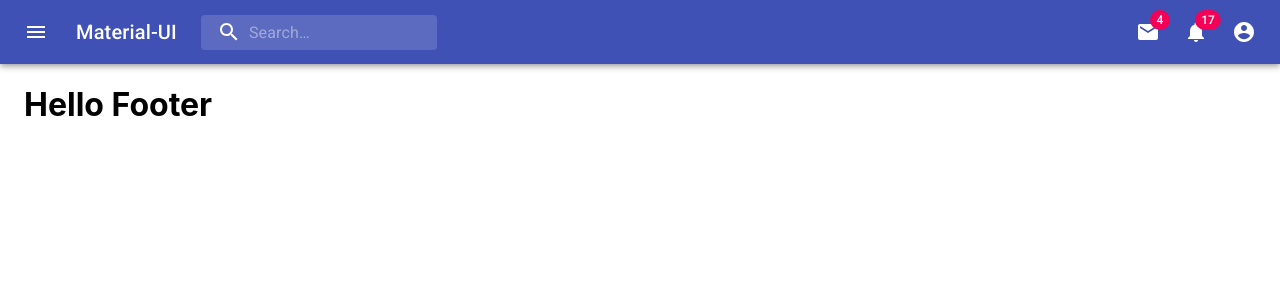
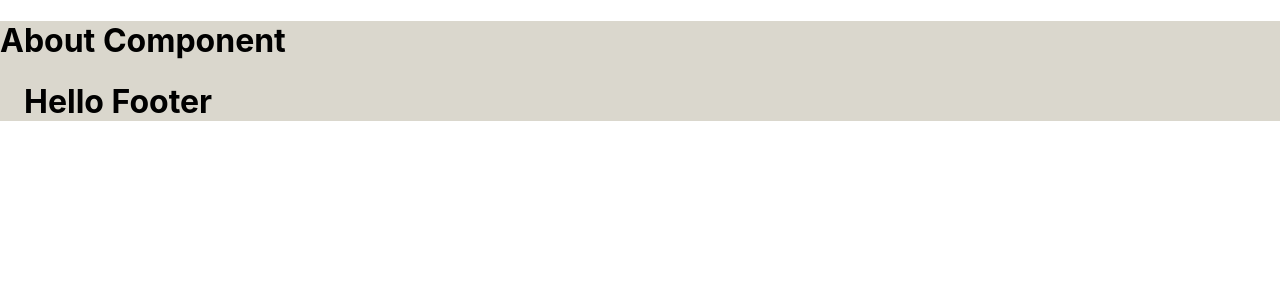
Before and after one commit to gtchakama/travel-guide, a React (Create React App) app: page /about in a window 1280 px wide. Shown: the top 300 px of the page. Built offline with nearby package versions, Linux system fonts and the light colour scheme.

Commit message:
Icon | Json | UX

```diff
--- a/package.json
+++ b/package.json
@@ -4,6 +4,7 @@
   "private": true,
   "dependencies": {
     "@material-ui/core": "^4.11.4",
+    "@material-ui/icons": "^4.11.2",
     "@testing-library/jest-dom": "^5.14.1",
     "@testing-library/react": "^11.2.7",
     "@testing-library/user-event": "^12.8.3",
--- a/src/App.css
+++ b/src/App.css
@@ -1,38 +1,4 @@
-.App {
-  text-align: center;
+
+.myApp{
+  background-color: #DAD7CD;
 }
-
-.App-logo {
-  height: 40vmin;
-  pointer-events: none;
-}
-
-@media (prefers-reduced-motion: no-preference) {
-  .App-logo {
-    animation: App-logo-spin infinite 20s linear;
-  }
-}
-
-.App-header {
-  background-color: #282c34;
-  min-height: 100vh;
-  display: flex;
-  flex-direction: column;
-  align-items: center;
-  justify-content: center;
-  font-size: calc(10px + 2vmin);
-  color: white;
-}
-
-.App-link {
-  color: #61dafb;
-}
-
-@keyframes App-logo-spin {
-  from {
-    transform: rotate(0deg);
-  }
-  to {
-    transform: rotate(360deg);
-  }
-}
--- a/src/App.js
+++ b/src/App.js
@@ -1,18 +1,21 @@
 import React from "react";
 import "./App.css";
 import Home from "./components/Home";
-import Header from "./components/Header";
 import About from "./components/About";
 import Footer from "./components/Footer";
 import { BrowserRouter as Router, Route, Switch } from "react-router-dom";
 
 function App() {
   return (
-    <div>
-      <Header />
-
-      <Footer />
-    </div>
+    <Router>
+      <div className="myApp">
+        <Switch>
+          <Route exact path="/about" component={About} />
+          <Route exact path="/" component={Home} />
+        </Switch>
+        <Footer />
+      </div>
+    </Router>
   );
 }
 
--- a/src/components/Country.js
+++ b/src/components/Country.js
@@ -4,18 +4,22 @@ import SpinnerIcon from "./SpinnerIcon";
 import uuid from "react-uuid";
 import Typography from "@material-ui/core/Typography";
 import { Container } from "@material-ui/core";
-import { makeStyles } from "@material-ui/core/styles";
+import { makeStyles } from "@material-ui/core";
 import Paper from "@material-ui/core/Paper";
 import Grid from "@material-ui/core/Grid";
 
 const useStyles = makeStyles((theme) => ({
   root: {
     flexGrow: 1,
+    marginTop: "100px",
   },
   paper: {
     padding: theme.spacing(2),
     textAlign: "left",
     color: theme.palette.text.secondary,
+  },
+  paper2: {
+    width: "100%",
   },
 }));
 
@@ -37,7 +41,7 @@ const Country = ({ country, isLoading }) => {
 
           <Grid item xs={6}>
             <Paper className={classes.paper}>
-              <Typography variant="h3" gutterBottom>
+              <Typography variant="h4" gutterBottom>
                 Country Name: {country.name}
               </Typography>
               <Typography variant="h5" gutterBottom>
@@ -46,12 +50,14 @@ const Country = ({ country, isLoading }) => {
               <Typography variant="h5" gutterBottom>
                 Region: {country.region}
               </Typography>
+              <Paper className={classes.paper2}>
                 <img
                   src={country.flag}
                   style={{ width: "100%" }}
                   alt=""
                   srcset=""
                 />
+              </Paper>
               <Typography variant="body1" gutterBottom>
                 <h3>Languages</h3>
                 {country.languages.map((language) => {
--- a/src/components/Header.js
+++ /dev/null
@@ -1,232 +0,0 @@
-import React from "react";
-import { fade, makeStyles } from "@material-ui/core/styles";
-import AppBar from "@material-ui/core/AppBar";
-import Toolbar from "@material-ui/core/Toolbar";
-import IconButton from "@material-ui/core/IconButton";
-import Typography from "@material-ui/core/Typography";
-import InputBase from "@material-ui/core/InputBase";
-import Badge from "@material-ui/core/Badge";
-import MenuItem from "@material-ui/core/MenuItem";
-import Menu from "@material-ui/core/Menu";
-import MenuIcon from "@material-ui/icons/Menu";
-import SearchIcon from "@material-ui/icons/Search";
-import AccountCircle from "@material-ui/icons/AccountCircle";
-import MailIcon from "@material-ui/icons/Mail";
-import NotificationsIcon from "@material-ui/icons/Notifications";
-import MoreIcon from "@material-ui/icons/MoreVert";
-
-const useStyles = makeStyles((theme) => ({
-  grow: {
-    flexGrow: 1,
-  },
-  menuButton: {
-    marginRight: theme.spacing(2),
-  },
-  title: {
-    display: "none",
-    [theme.breakpoints.up("sm")]: {
-      display: "block",
-    },
-  },
-  search: {
-    position: "relative",
-    borderRadius: theme.shape.borderRadius,
-    backgroundColor: fade(theme.palette.common.white, 0.15),
-    "&:hover": {
-      backgroundColor: fade(theme.palette.common.white, 0.25),
-    },
-    marginRight: theme.spacing(2),
-    marginLeft: 0,
-    width: "100%",
-    [theme.breakpoints.up("sm")]: {
-      marginLeft: theme.spacing(3),
-      width: "auto",
-    },
-  },
-  searchIcon: {
-    padding: theme.spacing(0, 2),
-    height: "100%",
-    position: "absolute",
-    pointerEvents: "none",
-    display: "flex",
-    alignItems: "center",
-    justifyContent: "center",
-  },
-  inputRoot: {
-    color: "inherit",
-  },
-  inputInput: {
-    padding: theme.spacing(1, 1, 1, 0),
-    // vertical padding + font size from searchIcon
-    paddingLeft: `calc(1em + ${theme.spacing(4)}px)`,
-    transition: theme.transitions.create("width"),
-    width: "100%",
-    [theme.breakpoints.up("md")]: {
-      width: "20ch",
-    },
-  },
-  sectionDesktop: {
-    display: "none",
-    [theme.breakpoints.up("md")]: {
-      display: "flex",
-    },
-  },
-  sectionMobile: {
-    display: "flex",
-    [theme.breakpoints.up("md")]: {
-      display: "none",
-    },
-  },
-}));
-
-export default function Header() {
-  const classes = useStyles();
-  const [anchorEl, setAnchorEl] = React.useState(null);
-  const [mobileMoreAnchorEl, setMobileMoreAnchorEl] = React.useState(null);
-
-  const isMenuOpen = Boolean(anchorEl);
-  const isMobileMenuOpen = Boolean(mobileMoreAnchorEl);
-
-  const handleProfileMenuOpen = (event) => {
-    setAnchorEl(event.currentTarget);
-  };
-
-  const handleMobileMenuClose = () => {
-    setMobileMoreAnchorEl(null);
-  };
-
-  const handleMenuClose = () => {
-    setAnchorEl(null);
-    handleMobileMenuClose();
-  };
-
-  const handleMobileMenuOpen = (event) => {
-    setMobileMoreAnchorEl(event.currentTarget);
-  };
-
-  const menuId = "primary-search-account-menu";
-  const renderMenu = (
-    <Menu
-      anchorEl={anchorEl}
-      anchorOrigin={{ vertical: "top", horizontal: "right" }}
-      id={menuId}
-      keepMounted
-      transformOrigin={{ vertical: "top", horizontal: "right" }}
-      open={isMenuOpen}
-      onClose={handleMenuClose}
-    >
-      <MenuItem onClick={handleMenuClose}>Profile</MenuItem>
-      <MenuItem onClick={handleMenuClose}>My account</MenuItem>
-    </Menu>
-  );
-
-  const mobileMenuId = "primary-search-account-menu-mobile";
-  const renderMobileMenu = (
-    <Menu
-      anchorEl={mobileMoreAnchorEl}
-      anchorOrigin={{ vertical: "top", horizontal: "right" }}
-      id={mobileMenuId}
-      keepMounted
-      transformOrigin={{ vertical: "top", horizontal: "right" }}
-      open={isMobileMenuOpen}
-      onClose={handleMobileMenuClose}
-    >
-      <MenuItem>
-        <IconButton aria-label="show 4 new mails" color="inherit">
-          <Badge badgeContent={4} color="secondary">
-            <MailIcon />
-          </Badge>
-        </IconButton>
-        <p>Messages</p>
-      </MenuItem>
-      <MenuItem>
-        <IconButton aria-label="show 11 new notifications" color="inherit">
-          <Badge badgeContent={11} color="secondary">
-            <NotificationsIcon />
-          </Badge>
-        </IconButton>
-        <p>Notifications</p>
-      </MenuItem>
-      <MenuItem onClick={handleProfileMenuOpen}>
-        <IconButton
-          aria-label="account of current user"
-          aria-controls="primary-search-account-menu"
-          aria-haspopup="true"
-          color="inherit"
-        >
-          <AccountCircle />
-        </IconButton>
-        <p>Profile</p>
-      </MenuItem>
-    </Menu>
-  );
-
-  return (
-    <div className={classes.grow}>
-      <AppBar position="static">
-        <Toolbar>
-          <IconButton
-            edge="start"
-            className={classes.menuButton}
-            color="inherit"
-            aria-label="open drawer"
-          >
-            <MenuIcon />
-          </IconButton>
-          <Typography className={classes.title} variant="h6" noWrap>
-            Material-UI
-          </Typography>
-          <div className={classes.search}>
-            <div className={classes.searchIcon}>
-              <SearchIcon />
-            </div>
-            <InputBase
-              placeholder="Search…"
-              classes={{
-                root: classes.inputRoot,
-                input: classes.inputInput,
-              }}
-              inputProps={{ "aria-label": "search" }}
-            />
-          </div>
-          <div className={classes.grow} />
-          <div className={classes.sectionDesktop}>
-            <IconButton aria-label="show 4 new mails" color="inherit">
-              <Badge badgeContent={4} color="secondary">
-                <MailIcon />
-              </Badge>
-            </IconButton>
-            <IconButton aria-label="show 17 new notifications" color="inherit">
-              <Badge badgeContent={17} color="secondary">
-                <NotificationsIcon />
-              </Badge>
-            </IconButton>
-            <IconButton
-              edge="end"
-              aria-label="account of current user"
-              aria-controls={menuId}
-              aria-haspopup="true"
-              onClick={handleProfileMenuOpen}
-              color="inherit"
-            >
-              <AccountCircle />
-            </IconButton>
-          </div>
-          <div className={classes.sectionMobile}>
-            <IconButton
-              aria-label="show more"
-              aria-controls={mobileMenuId}
-              aria-haspopup="true"
-              onClick={handleMobileMenuOpen}
-              color="inherit"
-            >
-              <MoreIcon />
-            </IconButton>
-          </div>
-        </Toolbar>
-      </AppBar>
-      {renderMobileMenu}
-      {renderMenu}
-    </div>
-  );
-}
```
Also changed, not shown: src/components/SearchForm.js (+92 -28 lines), 1 other file (tests, documents, lock files or other folders). Lines whose indentation alone changed are shown as unchanged.
